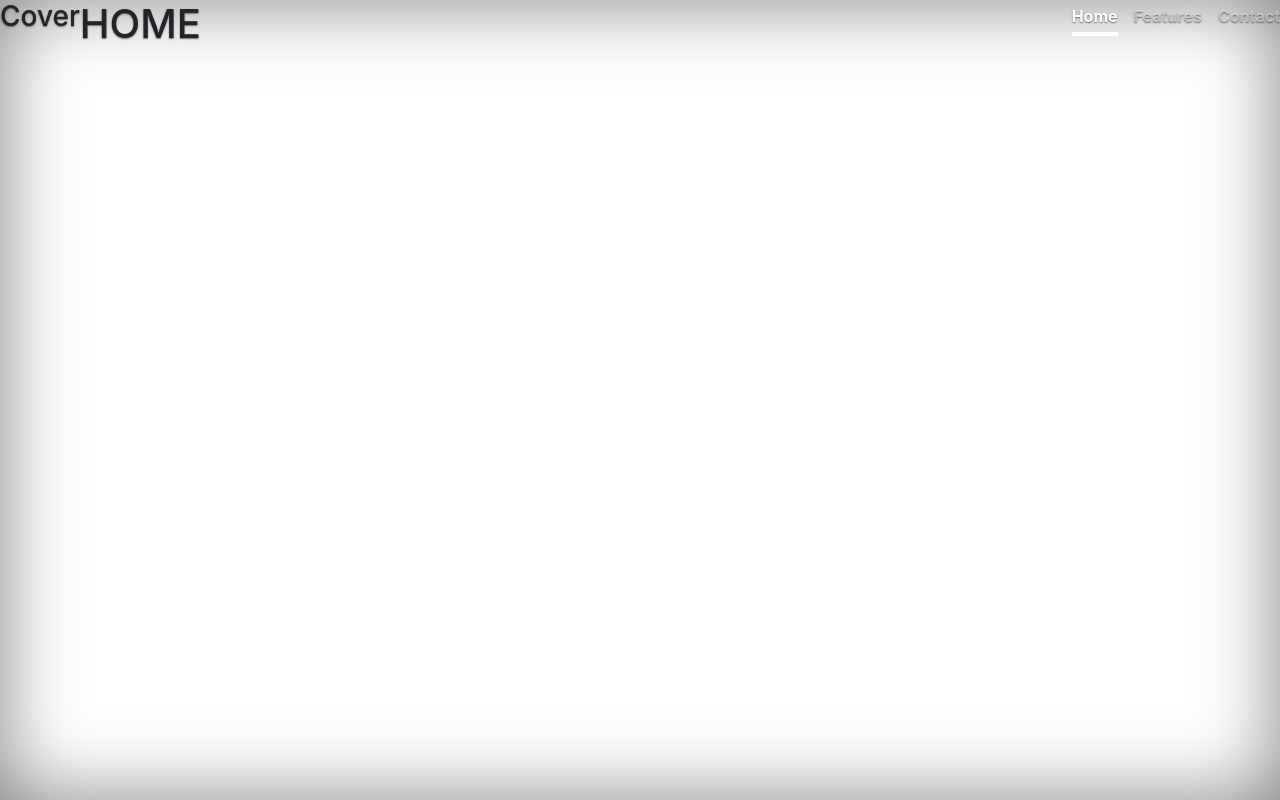
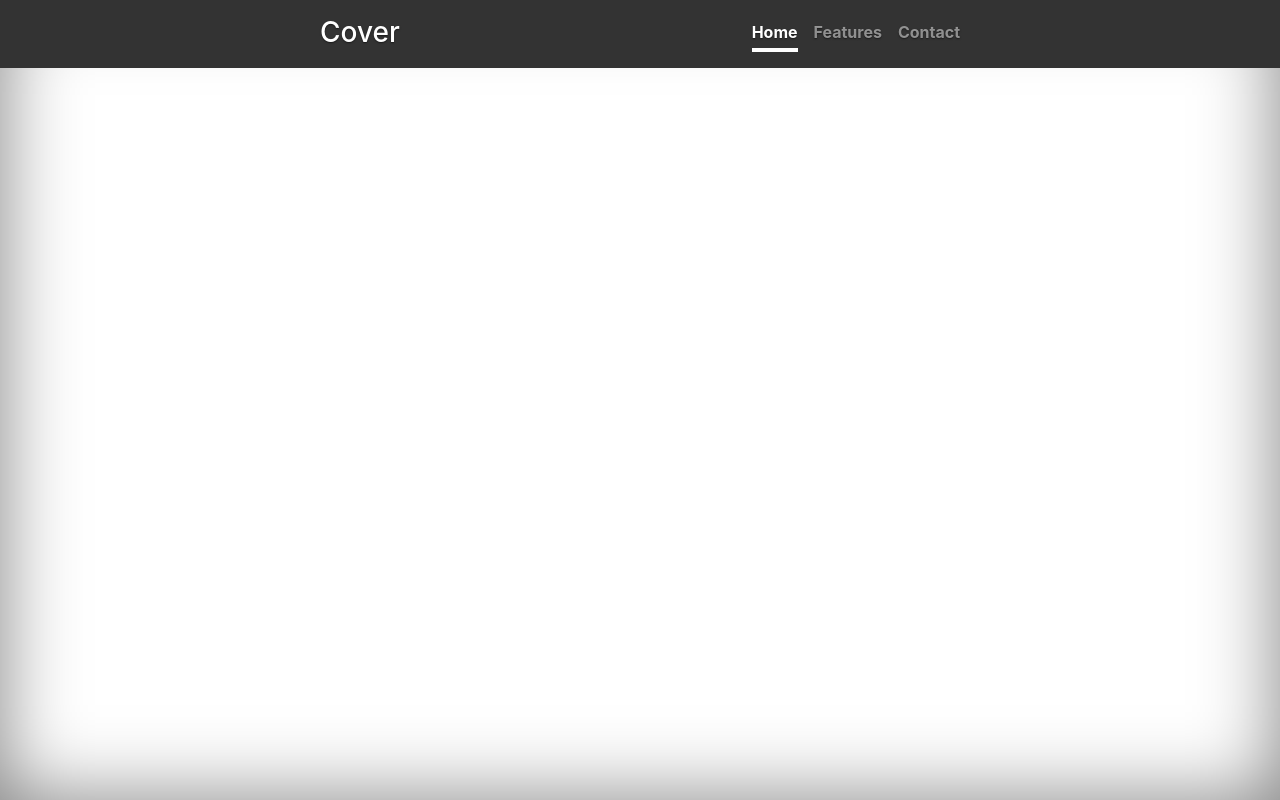
Before and after one commit to FFananan/BigDataProject, a Vue app: page /#/ in a window 1280 px wide. Built offline with nearby package versions, Linux system fonts and the light colour scheme.

Commit message:
终于把导航栏做好了哈哈哈

```diff
--- a/package.json
+++ b/package.json
@@ -9,7 +9,9 @@
   "dependencies": {
     "bootstrap": "^4.3.1",
     "core-js": "^3.3.2",
+    "fibers": "^4.0.2",
     "jquery": "^3.4.1",
+    "node-sass": "^4.13.0",
     "popper.js": "^1.16.0",
     "vue": "^2.6.10",
     "vue-router": "^3.1.3",
--- a/public/index.html
+++ b/public/index.html
@@ -8,9 +8,9 @@
     <title>bigdatapro</title>
   </head>
   <body>
-    <!-- <noscript>
+    <noscript>
       <strong>We're sorry but bigdatapro doesn't work properly without JavaScript enabled. Please enable it to continue.</strong>
-    </noscript> -->
+    </noscript>
     <div id="app"></div>
     <!-- built files will be auto injected -->
   </body>
--- a/src/App.vue
+++ b/src/App.vue
@@ -8,7 +8,7 @@
 </template>
 
 <script>
-import headerNav from './components/HeaderNav/headerNav'
+import headerNav from "./components/HeaderNav/headerNav";
 export default {
   name: "App",
   data() {
@@ -20,18 +20,12 @@ export default {
 };
 </script>
 
-<style lang="scss">
-html,
+<style lang="scss" scoped>
 body {
   height: 100%;
   background-color: #333;
-}
-
-body {
-  display: -ms-flexbox;
-  display: flex;
   color: #fff;
-  text-shadow: 0 .05rem .1rem rgba(0, 0, 0, .5);
-  box-shadow: inset 0 0 5rem rgba(0, 0, 0, .5);
+  text-shadow: 0 0.05rem 0.1rem rgba(0, 0, 0, 0.5);
+  box-shadow: inset 0 0 5rem rgba(0, 0, 0, 0.5);
 }
 </style>
--- a/src/components/HeaderNav/headerNav.vue
+++ b/src/components/HeaderNav/headerNav.vue
@@ -1,5 +1,6 @@
 <template>
-  <div>
+  <div class="headerNav">
+    <div class="cover-container d-flex w-100 h-100 p-3 mx-auto flex-column">
       <header class="masthead mb-auto">
         <div class="inner">
           <h3 class="masthead-brand">Cover</h3>
@@ -10,6 +11,7 @@
           </nav>
         </div>
       </header>
+    </div>
   </div>
 </template>
 
@@ -28,4 +30,8 @@ export default {
 div {
   width: 100%;
 }
+.headerNav {
+    background-color: #333;
+    color: white;
+}
 </style>
--- a/src/views/Home.vue
+++ b/src/views/Home.vue
@@ -1,7 +1,7 @@
 <!--  -->
 <template>
   <div>
-      <h1>HOME</h1>
+      <!-- <h1>HOME</h1> -->
   </div>
 </template>
 
```
Also changed, not shown: 1 other file (tests, documents, lock files or other folders). Lines whose indentation alone changed are shown as unchanged.
